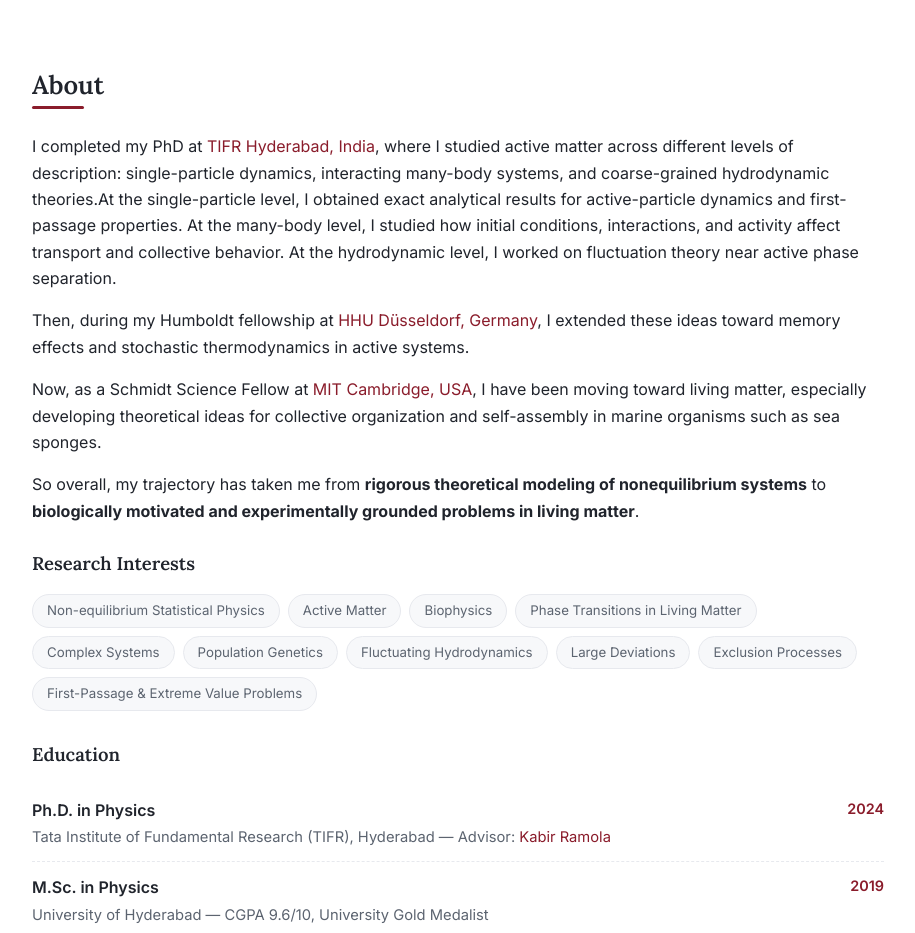
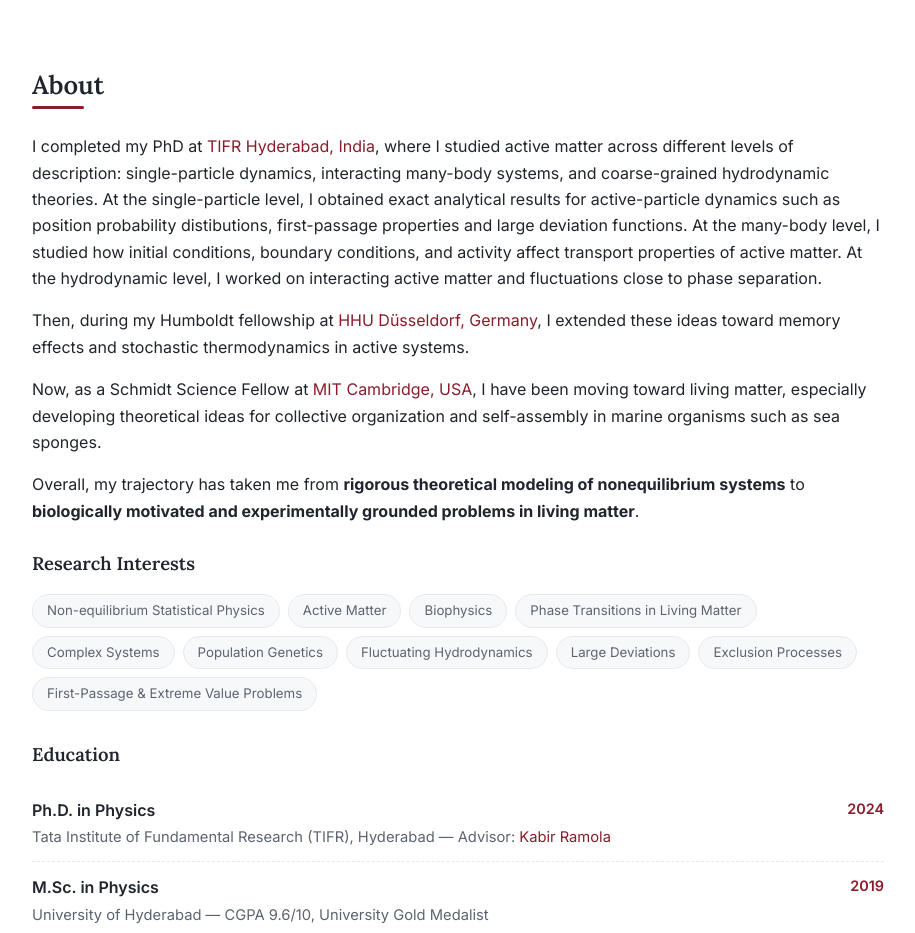
Before and after one commit to josestephy/josestephy.github.io, a plain HTML site: page index.html in a window 1280 px wide. Shown: the part 780-1713 px from the top of the page, without its empty margins (182-1097 px from the left). Drawn offline with Linux system fonts and the light colour scheme.

Commit message:
Revise research description and interests in index.html
Updated the description of research experience and interests.

```diff
--- a/index.html
+++ b/index.html
@@ -309,11 +309,10 @@
   <p>I completed my PhD at
   <a href="https://www.tifrh.res.in/" target="_blank" rel="noopener">TIFR Hyderabad, India</a>,
   where I studied active matter across different levels of description: single-particle dynamics,
-  interacting many-body systems, and coarse-grained hydrodynamic theories.At the single-particle level,
-  I obtained exact analytical results for active-particle dynamics
-  and first-passage properties. At the many-body level, I studied how initial conditions,
-  interactions, and activity affect transport and collective behavior. At the hydrodynamic level,
-  I worked on fluctuation theory near active phase separation.</p>
+  interacting many-body systems, and coarse-grained hydrodynamic theories. At the single-particle level,
+  I obtained exact analytical results for active-particle dynamics such as position probability distibutions, first-passage properties
+  and large deviation functions. At the many-body level, I studied how initial conditions, boundary conditions, and activity affect transport properties of active matter. At the hydrodynamic level,
+  I worked on interacting active matter and fluctuations close to phase separation.</p>
 
   <p>Then, during my Humboldt fellowship at
   <a href="https://www.hhu.de/en/" target="_blank" rel="noopener">HHU Düsseldorf, Germany</a>,
@@ -324,7 +323,7 @@
   I have been moving toward living matter, especially developing theoretical ideas for collective
   organization and self-assembly in marine organisms such as sea sponges.</p>
 
-  <p>So overall, my trajectory has taken me from <strong>rigorous theoretical modeling of
+  <p>Overall, my trajectory has taken me from <strong>rigorous theoretical modeling of
   nonequilibrium systems</strong> to <strong>biologically motivated and experimentally grounded
   problems in living matter</strong>.</p>
 
```
